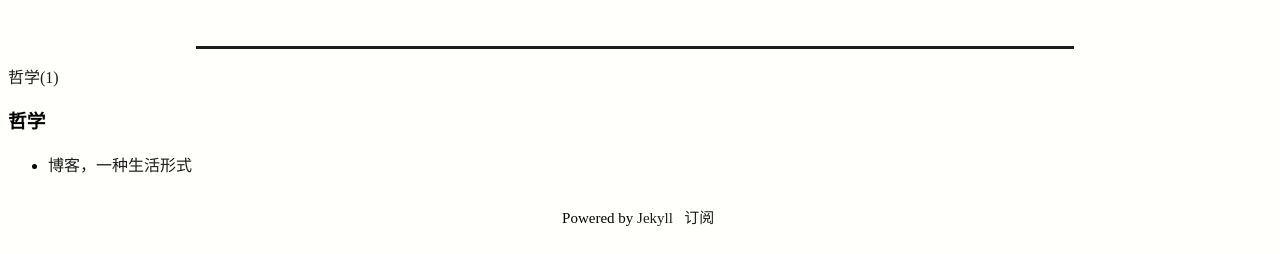
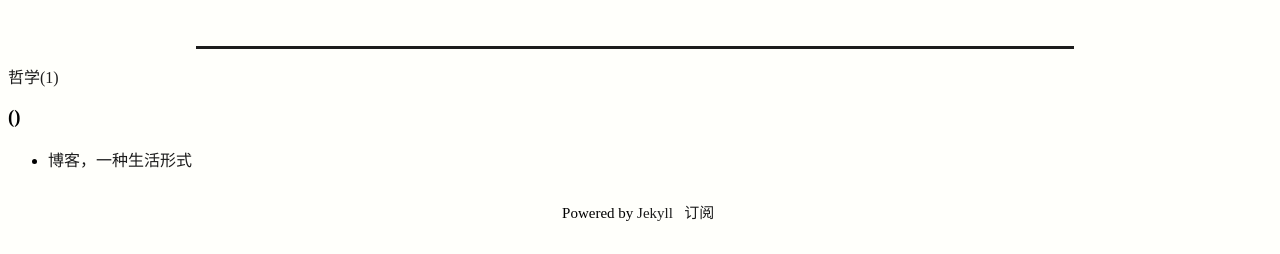
Before and after one commit to Makuraryu/Makuraryu.github.io, a Jekyll site: the page built from pages/categories.md, in a window 1280 px wide. Shown: the part 840-1094 px from the top of the page. Built offline with Jekyll 4.4.1, drawn with Linux system fonts in a browser that asks for light colours; some web fonts are replaced.

Commit message:
Add files via upload

```diff
--- a/pages/categories.md
+++ b/pages/categories.md
@@ -13,7 +13,7 @@ permalink: /categories/
 </div>
 
 {% for category in site.categories %}
-<h3>{{ category | first }}</h3>
+<h3>{{ cat[0] }}({{ cat[1].size }})</h3>
 <ul id="{{ category[0] }}">
 {% for post in category.last %}
 <li><a href="{{ site.url }}{{ post.url }}">{{ post.title }}</a></li>
```
